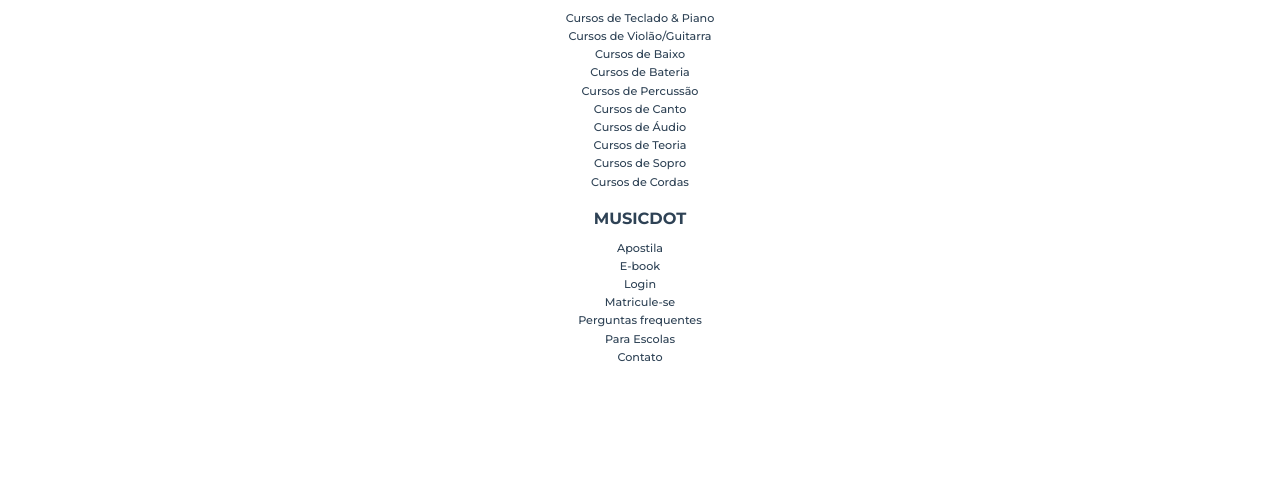
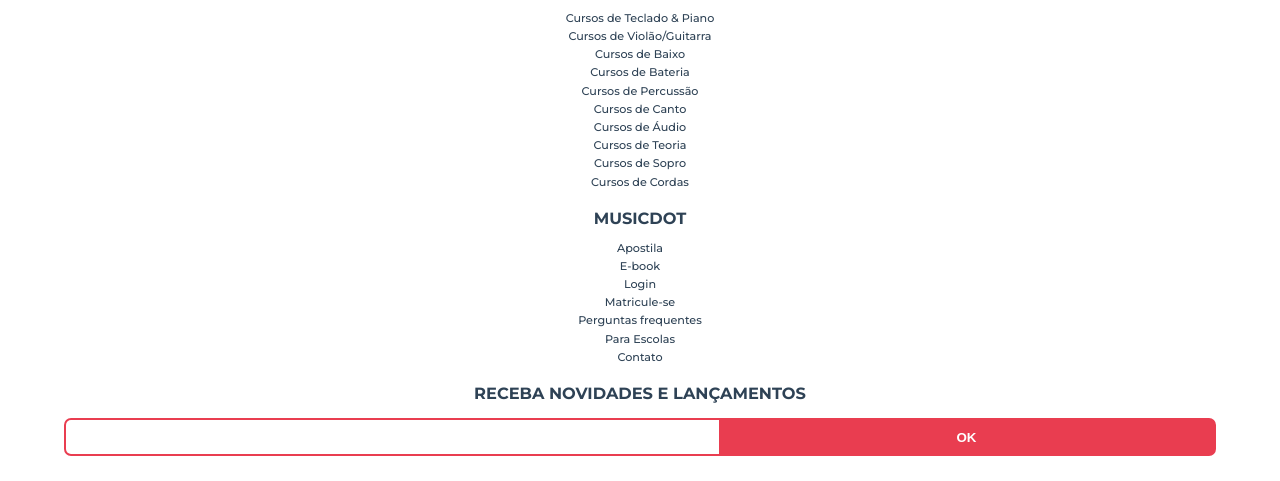
Before and after one commit to Lara-Fabian-Almeida/projeto-musicdot, a plain HTML site: page index.html in a window 1280 px wide. Shown: the part 319-800 px from the top of the page. Drawn offline with Linux system fonts and the light colour scheme.

Commit message:
Exercícios do Capítulo 42

```diff
--- /dev/null
+++ b/css/form-newsletter.css
@@ -0,0 +1,35 @@
+.form-newsletter	{
+    display: flex;
+    width: 100%;
+    overflow: hidden;
+    box-sizing:	border-box;
+
+    border-radius: 7px;
+    border: 2px	solid #e93d50;
+    background-color: #e93d50;
+}
+
+.form-newsletter__label	{
+    position: absolute;
+    left: -10000px;
+    width: 1px;
+    height: 1px;
+    overflow: hidden;
+}
+
+.form-newsletter__campo	{
+    padding: .6rem .4rem;
+    flex-grow: 1;
+    border:	none;
+}
+
+.form-newsletter__botao	{
+	flex-grow: 1;
+    border:	none;
+
+    text-transform:	uppercase;
+    font-weight: 600;
+
+    background-color: #e93d50;
+    color: #fff;
+}
--- a/index.html
+++ b/index.html
@@ -8,7 +8,8 @@
         <link rel="stylesheet" href="https://fonts.googleapis.com/css?family=Montserrat:300,400,500,600,700,&display=block">
 		<link rel="stylesheet" href="css/reset.css">
 		<link rel="stylesheet" href="css/cabecalho.css">
-		<link	rel="stylesheet" href="css/rodape.css">
+		<link rel="stylesheet" href="css/rodape.css">
+		<link rel="stylesheet" href="css/form-newsletter.css">
 	</head>
 	<body>
 
@@ -98,6 +99,22 @@
 				</nav>
 			</section>
 
+			<section class="rodape__secao">
+				<h2	class="rodape__titulo">
+					Receba	novidades	e	lançamentos
+				</h2>
+
+				<form	action="#" method="get" class="form-newsletter">
+					<label	for="form-newsletter__label" class="form-newsletter__label">
+						Seu	email	pessoal
+					</label>
+					<input	id="email-newsletter" name="email-newsletter" type="email" class="form-newsletter__campo">
+					<button	type="submit" class="form-newsletter__botao">
+						OK
+					</button>
+				</form>
+			</section>
+
 		</footer>
 
 	</body>
```
